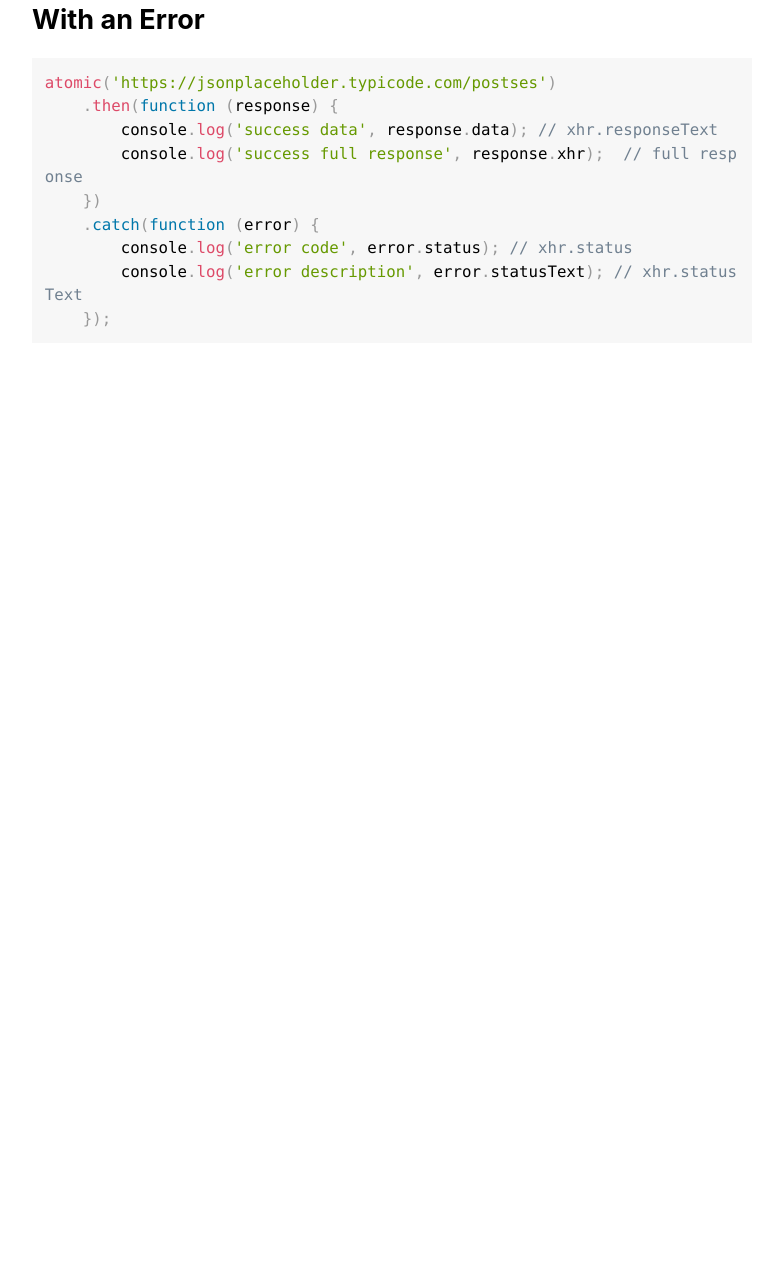
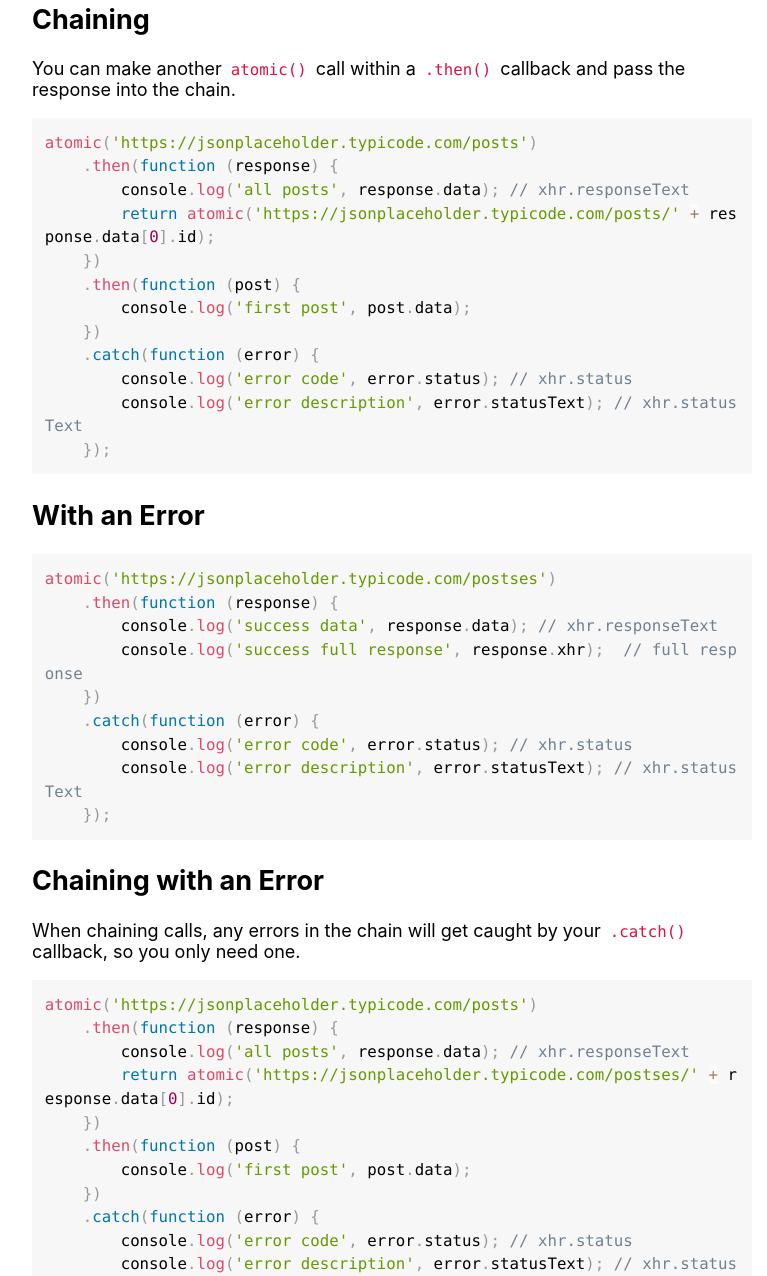
Before and after one commit to cferdinandi/atomic, a website: page docs/index.html in a window 1280 px wide. Shown: the part 1095-2371 px from the top of the page, without its empty margins (248-1015 px from the left). Before the commit the page ends 1463 px from the top, so only its background shows below. Drawn offline with Linux system fonts and the light colour scheme.

Commit message:
Added more examples to the demo

```diff
--- a/docs/index.html
+++ b/docs/index.html
@@ -173,11 +173,41 @@
         console.log(&#39;error description&#39;, error.statusText); // xhr.statusText
     });
 </code></pre>
+<h2 id="chaining">Chaining</h2>
+<p>You can make another <code>atomic()</code> call within a <code>.then()</code> callback and pass the response into the chain.</p>
+<pre><code class="lang-javascript">atomic(&#39;https://jsonplaceholder.typicode.com/posts&#39;)
+    .then(function (response) {
+        console.log(&#39;all posts&#39;, response.data); // xhr.responseText
+        return atomic(&#39;https://jsonplaceholder.typicode.com/posts/&#39; + response.data[0].id);
+    })
+    .then(function (post) {
+        console.log(&#39;first post&#39;, post.data);
+    })
+    .catch(function (error) {
+        console.log(&#39;error code&#39;, error.status); // xhr.status
+        console.log(&#39;error description&#39;, error.statusText); // xhr.statusText
+    });
+</code></pre>
 <h2 id="with-an-error">With an Error</h2>
 <pre><code class="lang-javascript">atomic(&#39;https://jsonplaceholder.typicode.com/postses&#39;)
     .then(function (response) {
         console.log(&#39;success data&#39;, response.data); // xhr.responseText
         console.log(&#39;success full response&#39;, response.xhr);  // full response
+    })
+    .catch(function (error) {
+        console.log(&#39;error code&#39;, error.status); // xhr.status
+        console.log(&#39;error description&#39;, error.statusText); // xhr.statusText
+    });
+</code></pre>
+<h2 id="chaining-with-an-error">Chaining with an Error</h2>
+<p>When chaining calls, any errors in the chain will get caught by your <code>.catch()</code> callback, so you only need one.</p>
+<pre><code class="lang-javascript">atomic(&#39;https://jsonplaceholder.typicode.com/posts&#39;)
+    .then(function (response) {
+        console.log(&#39;all posts&#39;, response.data); // xhr.responseText
+        return atomic(&#39;https://jsonplaceholder.typicode.com/postses/&#39; + response.data[0].id);
+    })
+    .then(function (post) {
+        console.log(&#39;first post&#39;, post.data);
     })
     .catch(function (error) {
         console.log(&#39;error code&#39;, error.status); // xhr.status
```
Also changed, not shown: src/docs/index.md (+38 -0 lines).
